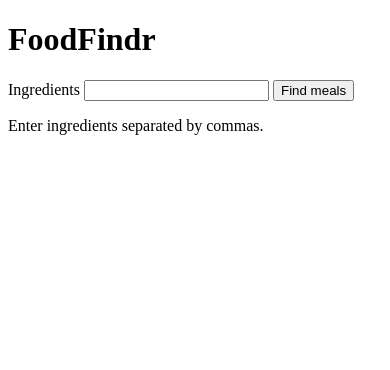
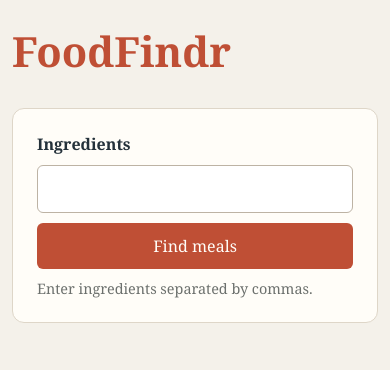
Before and after one commit to Tinkering-Townsperson/FoodFindr, a Flask app: page / in a window 390 px wide. Shown: the top 370 px of the page. Run offline with Flask 3, Linux system fonts and the light colour scheme; parts of the project's set-up code (start-up, migrations or seed data) failed here and were passed over.

Commit message:
feat: Vibe coded frontend ✌️

```diff
--- a/src/foodfindr/static/css/style.css
+++ b/src/foodfindr/static/css/style.css
@@ -1,16 +1,167 @@
-body {
-    background: #F5F5F5;
+:root {
+    color: #24313a;
+    background: #f4f1ea;
+    font-family: Georgia, 'Times New Roman', serif;
 }
 
-div.main {
-    width: 80%;
-    margin: auto;
-    background: #FFF;
-    border-radius: 5px;
-    font-family: Helvetica, sans-serif;
+* {
+    box-sizing: border-box;
 }
 
-div.main h1 {
-    text-align: center;
-    padding: 10px;
+body {
+    margin: 0;
+    min-width: 320px;
 }
+
+header,
+main {
+    width: min(1100px, calc(100% - 40px));
+    margin: 0 auto;
+}
+
+header {
+    padding: 48px 0 28px;
+}
+
+h1,
+h2,
+h3,
+h4,
+p {
+    margin-top: 0;
+}
+
+h1 {
+    margin-bottom: 8px;
+    color: #bf4f35;
+    font-size: clamp(2.6rem, 8vw, 5rem);
+    line-height: 0.95;
+}
+
+form {
+    display: grid;
+    grid-template-columns: 1fr auto;
+    gap: 10px;
+    align-items: end;
+    margin-bottom: 48px;
+    padding: 24px;
+    background: #fffdf8;
+    border: 1px solid #ded6c8;
+    border-radius: 12px;
+}
+
+label {
+    grid-column: 1 / -1;
+    font-weight: bold;
+}
+
+input,
+button {
+    font: inherit;
+}
+
+input {
+    min-width: 0;
+    padding: 12px 14px;
+    border: 1px solid #bdb3a4;
+    border-radius: 6px;
+    background: #fff;
+}
+
+button {
+    padding: 12px 18px;
+    border: 0;
+    border-radius: 6px;
+    color: #fffdf8;
+    background: #bf4f35;
+    cursor: pointer;
+}
+
+form p {
+    grid-column: 1 / -1;
+    margin-bottom: 0;
+    color: #6c706d;
+    font-size: 0.9rem;
+}
+
+.recipe-grid {
+    display: grid;
+    grid-template-columns: repeat(auto-fit, minmax(220px, 1fr));
+    gap: 18px;
+    padding-bottom: 48px;
+}
+
+.recipe-card {
+    min-height: 220px;
+    padding: 24px;
+    border: 1px solid #ded6c8;
+    border-radius: 12px;
+    background: #fffdf8;
+    cursor: pointer;
+    transition: transform 160ms ease, box-shadow 160ms ease, border-color 160ms ease;
+}
+
+.recipe-card:hover,
+.recipe-card:focus-visible {
+    border-color: #bf4f35;
+    box-shadow: 0 12px 24px rgba(77, 59, 42, 0.14);
+    outline: none;
+    transform: translateY(-4px);
+}
+
+.recipe-card h3 {
+    margin-bottom: 18px;
+    color: #bf4f35;
+    font-size: 1.35rem;
+}
+
+.recipe-card ul,
+dialog ul {
+    margin: 0;
+    padding-left: 20px;
+}
+
+dialog {
+    width: min(600px, calc(100% - 32px));
+    max-height: calc(100% - 32px);
+    padding: 28px;
+    border: 1px solid #ded6c8;
+    border-radius: 12px;
+    color: #24313a;
+    background: #fffdf8;
+}
+
+dialog::backdrop {
+    background: rgba(36, 49, 58, 0.52);
+}
+
+dialog h3 {
+    color: #bf4f35;
+}
+
+dialog li + li {
+    margin-top: 10px;
+}
+
+dialog form {
+    display: block;
+    margin: 24px 0 0;
+    padding: 0;
+    border: 0;
+    background: transparent;
+}
+
+@media (max-width: 600px) {
+    header,
+    main {
+        width: min(100% - 24px, 1100px);
+    }
+
+    header {
+        padding-top: 32px;
+    }
+
+    form {
+        grid-template-columns: 1fr;
+    }
+}
--- a/src/foodfindr/templates/index.html
+++ b/src/foodfindr/templates/index.html
@@ -3,6 +3,7 @@
 <head>
 	<meta charset="UTF-8">
 	<title>{% block title %}{{ title }}{% endblock %} - FoodFindr</title>
+	<link rel="stylesheet" href="{{ url_for('static', filename='css/style.css') }}">
 </head>
 <body>
 	<header>
@@ -20,19 +21,21 @@
 		{% if meals %}
 		<section aria-label="Recipes">
 			<h2>Recipes</h2>
-			<div>
+			<div class="recipe-grid">
 				{% for meal in meals %}
-				<article>
+				<article
+					class="recipe-card"
+					tabindex="0"
+					role="button"
+					aria-label="View recipe for {{ meal.name }}"
+					onclick="document.getElementById('recipe-{{ meal.id }}').showModal()"
+					onkeydown="if (event.key === 'Enter' || event.key === ' ') { event.preventDefault(); document.getElementById('recipe-{{ meal.id }}').showModal(); }">
 					<h3>{{ meal.name }}</h3>
-					<h4>Ingredients</h4>
 					<ul>
 						{% for ingredient in meal.ingredients | sort %}
 						<li>{{ ingredient }}</li>
 						{% endfor %}
 					</ul>
-					<button type="button" onclick="document.getElementById('recipe-{{ meal.id }}').showModal()">
-						View recipe
-					</button>
 				</article>
 
 				<dialog id="recipe-{{ meal.id }}">
```
